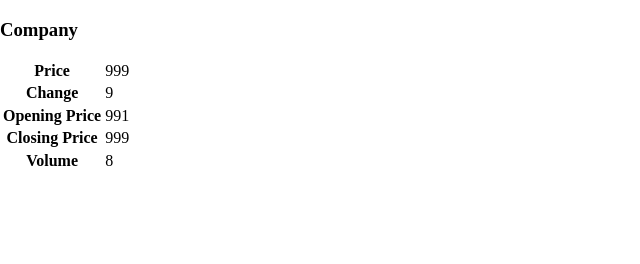
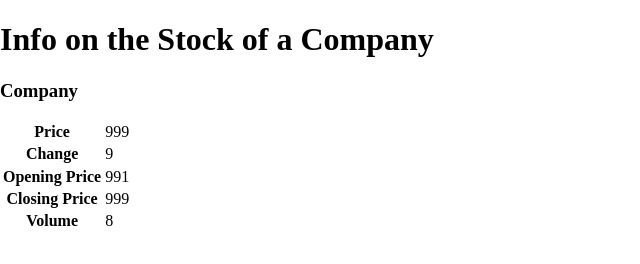
Before and after one commit to Patricia888/stock_portfolio, a plain HTML site: page mockups/stock_detail.html in a window 1280 px wide. Shown: the whole page, without its empty margins (0-640 px from the left). Drawn offline with Linux system fonts and the light colour scheme.

Commit message:
added h1 to these files

```diff
--- a/mockups/stock_detail.html
+++ b/mockups/stock_detail.html
@@ -9,6 +9,8 @@
     <link rel="stylesheet" href="styles/normalize.css">
 </head>
 <body>
+    <h1>Info on the Stock of a Company</h1>
+
         <table id="stock-detail-table">
                 <h3>Company</h3>
                 <tr>
```
Also changed, not shown: mockups/stock_add.html (+1 -0 lines).
